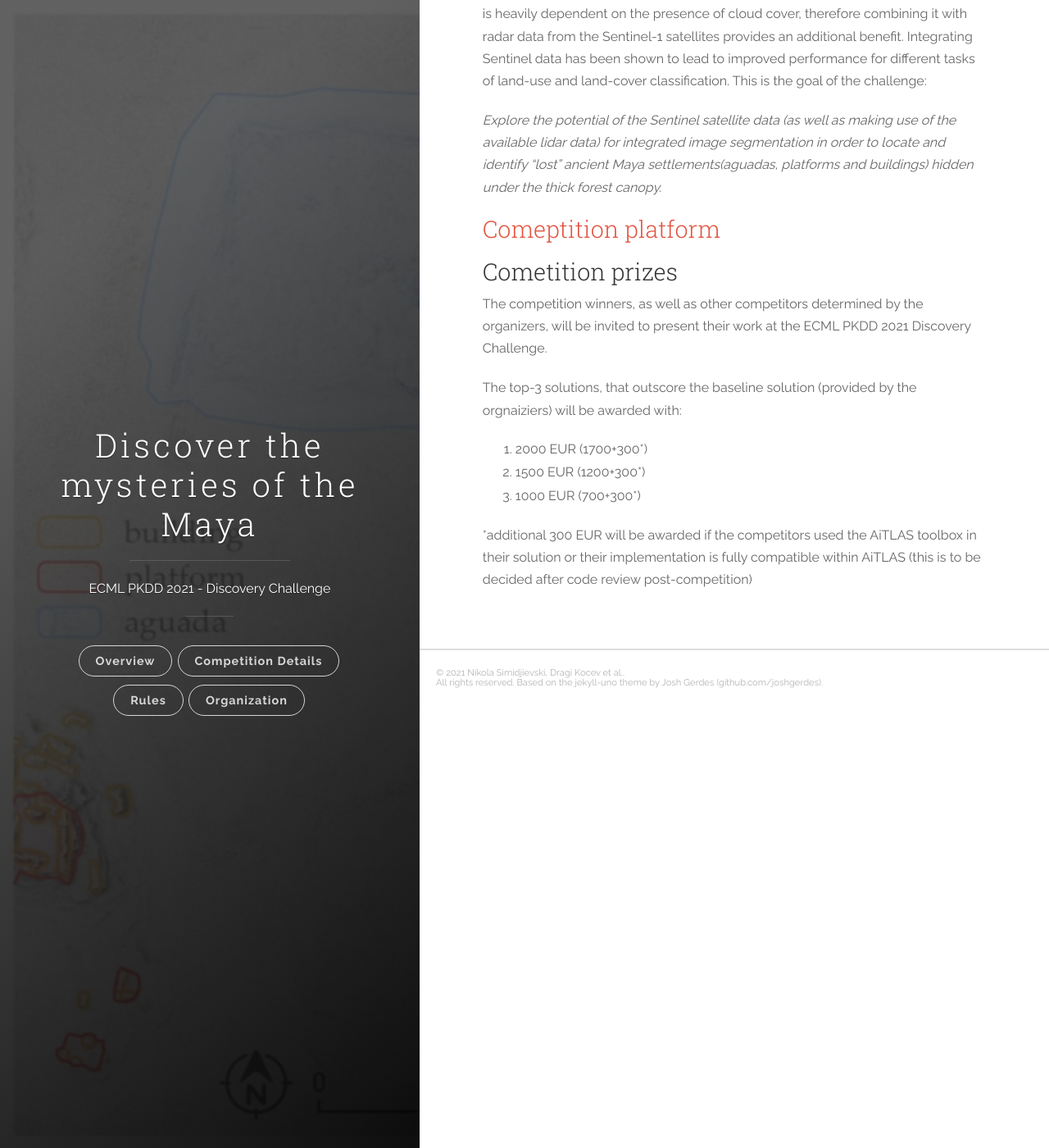
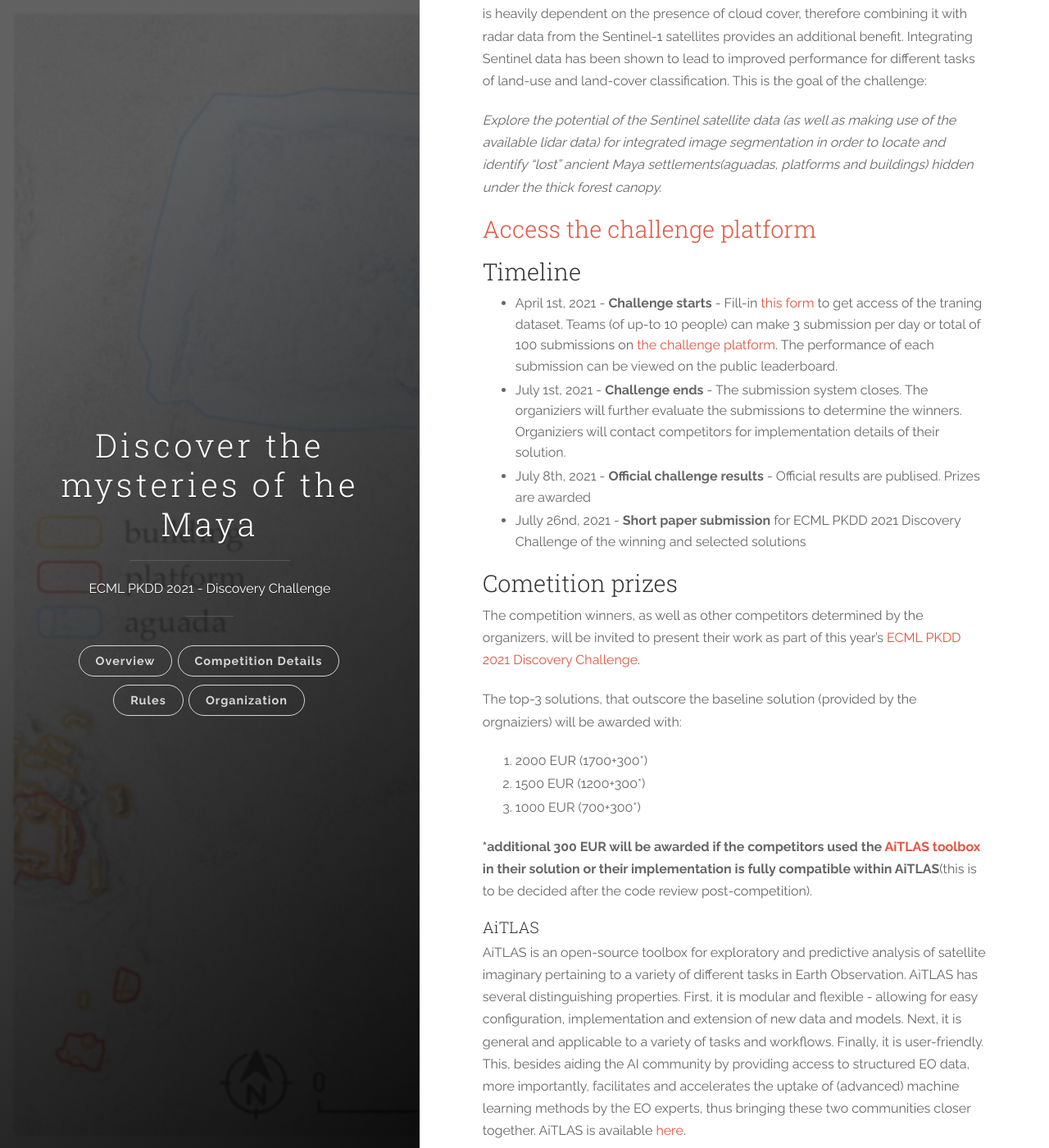
Before and after one commit to dkocev/maya_challenge, a Jekyll site: the page built from about.md, in a window 1280 px wide and 1400 px high, scrolled down 607 px. Shown: the whole window at 82% size. Built offline with Jekyll 4.4.1, drawn with Linux system fonts in a browser that asks for light colours.

Commit message:
'update'

```diff
--- a/about.md
+++ b/about.md
@@ -10,12 +10,19 @@ In particular, the Sentinel-1 satellites  are equipped with Synthetic Aperture R
 
 *Explore the potential of the Sentinel satellite data (as well as making use of the available lidar data) for integrated image segmentation in order to locate and identify “lost” ancient Maya settlements(aguadas, platforms and buildings) hidden under the thick forest canopy.*
 
-### [Comeptition platform](https://competitions.codalab.org/competitions/30429)
+### [Access the challenge platform](https://competitions.codalab.org/competitions/30429)
+
+### Timeline
+
+- April 1st, 2021 - **Challenge starts** - Fill-in [this form](https://forms.gle/pycuAiAZoCkrgsyg8) to get access of the traning dataset. Teams (of up-to 10 people) can make 3 submission per day or total of 100 submissions on [the challenge platform](https://competitions.codalab.org/competitions/30429). The performance of each submission can be viewed on the public leaderboard.
+- July 1st, 2021 - **Challenge ends** - The submission system closes. The organiziers will further evaluate the submissions to determine the winners. Organiziers will contact competitors for implementation details of their solution.
+- July 8th, 2021 - **Official challenge results** - Official results are publised. Prizes are awarded
+- Jully 26nd, 2021 - **Short paper submission** for ECML PKDD 2021 Discovery Challenge of the winning and selected solutions
 
 
 ### Cometition prizes
 
-The competition winners, as well as other competitors determined by the organizers, will be invited to present their work at the ECML PKDD 2021 Discovery Challenge.
+The competition winners, as well as other competitors determined by the organizers, will be invited to present their work as part of this year's [ECML PKDD 2021 Discovery Challenge](https://2021.ecmlpkdd.org/).
 
 The top-3 solutions, that outscore the baseline solution (provided by the orgnaiziers) will be awarded with:
 
@@ -23,4 +30,8 @@ The top-3 solutions, that outscore the baseline solution (provided by the orgnai
 2. 1500 EUR (1200+300*)
 3. 1000 EUR (700+300*)
 
-\*additional 300 EUR will be awarded if the competitors used the AiTLAS toolbox in their solution or their implementation is fully compatible within AiTLAS (this is to be decided after code review post-competition)
+**\*additional 300 EUR will be awarded if the competitors used the [AiTLAS toolbox](https://biasvariancelabs.github.io/aitlas) in their solution or their implementation is fully compatible within AiTLAS**(this is to be decided after the code review post-competition).
+
+#### AiTLAS
+
+AiTLAS is an open-source toolbox for exploratory and predictive analysis of satellite imaginary pertaining to a variety of different tasks in Earth Observation. AiTLAS has several distinguishing properties. First, it is modular and flexible - allowing for easy configuration, implementation and extension of new data and models. Next, it is general and applicable to a variety of tasks and workflows. Finally, it is user-friendly. This, besides aiding the AI community by providing access to structured EO data, more importantly, facilitates and accelerates the uptake of (advanced) machine learning methods by the EO experts, thus bringing these two communities closer together. AiTLAS is available [here](https://biasvariancelabs.github.io/aitlas).
```
Also changed, not shown: org.md (+4 -0 lines), 6 other files.
